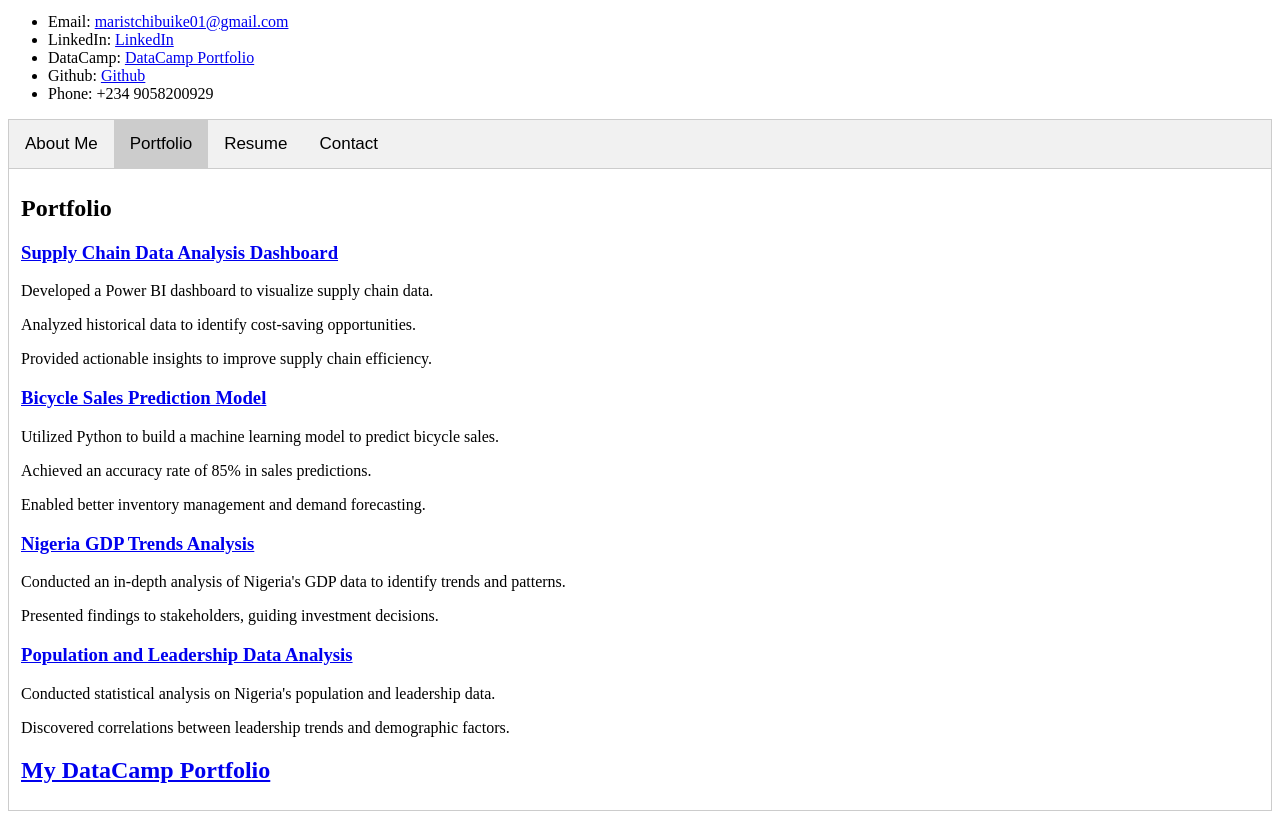
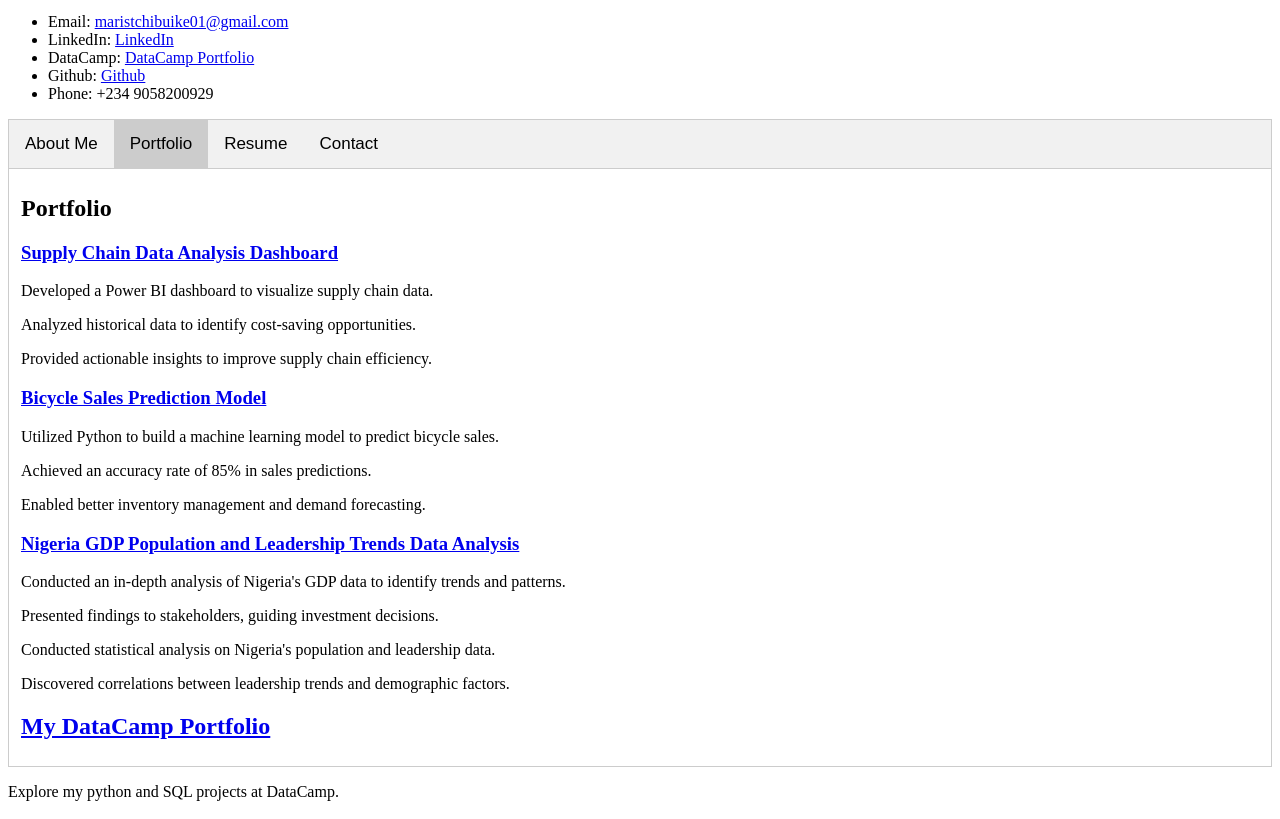
Before and after one commit to MaristChibuike/MaristChibuike.github.io, a plain HTML site: page MaristChibuike.html in a window 1280 px wide. Both pictures are taken after a click on the button "Portfolio". Shown: the part 101-920 px from the top of the page. Drawn offline with Linux system fonts and the light colour scheme.

Commit message:
Update MaristChibuike.html

```diff
--- a/MaristChibuike.html
+++ b/MaristChibuike.html
@@ -103,17 +103,15 @@
         <p>Enabled better inventory management and demand forecasting.</p>
 
         <!-- Project 3 -->
-        <h3><a href="https://github.com/MaristChibuike/Economic-Trends-Analysis-Nigeria">Nigeria GDP Trends Analysis</a></h3>
+        <h3><a href="https://github.com/MaristChibuike/Economic-Trends-Analysis-Nigeria">Nigeria GDP Population and Leadership Trends  Data Analysis</a></h3>
         <p>Conducted an in-depth analysis of Nigeria's GDP data to identify trends and patterns.</p>
         <p>Presented findings to stakeholders, guiding investment decisions.</p>
-
-        <!-- Project 4 -->
-        <h3><a href="#project4">Population and Leadership Data Analysis</a></h3>
         <p>Conducted statistical analysis on Nigeria's population and leadership data.</p>
         <p>Discovered correlations between leadership trends and demographic factors.</p>
 
         <h2><a href="https://www.datacamp.com/profile/maristchibuike">My DataCamp Portfolio</a></h2>
     </div>
+         <p>Explore my python and SQL projects at DataCamp.</p>
 
 
    <!-- Resume tab -->
```
